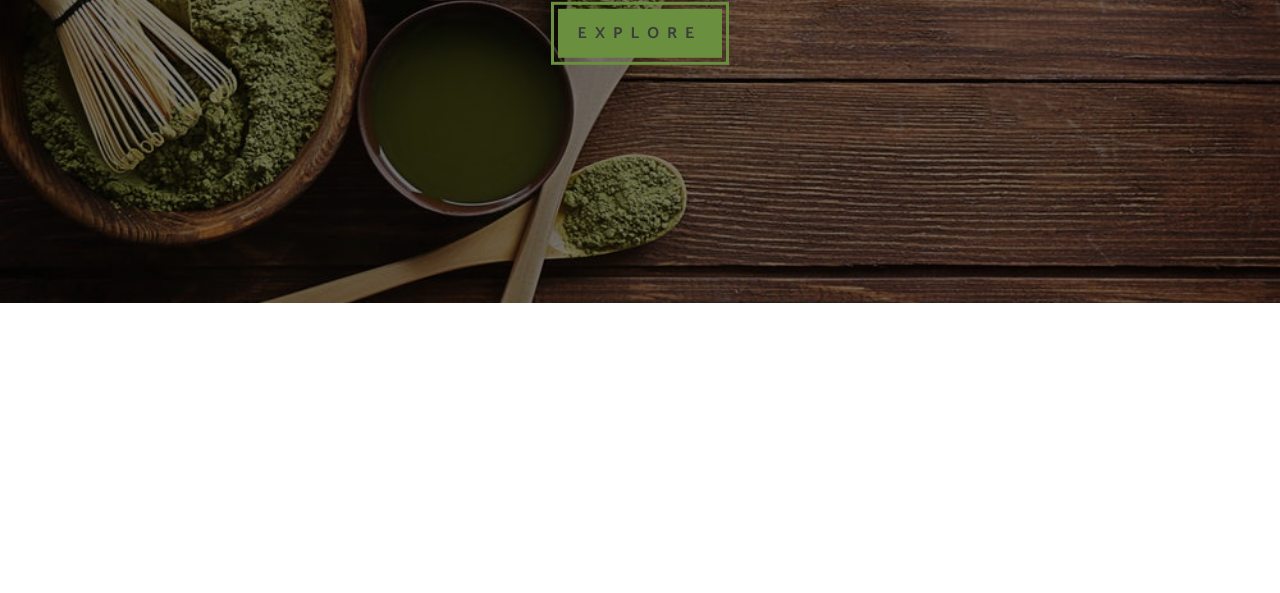
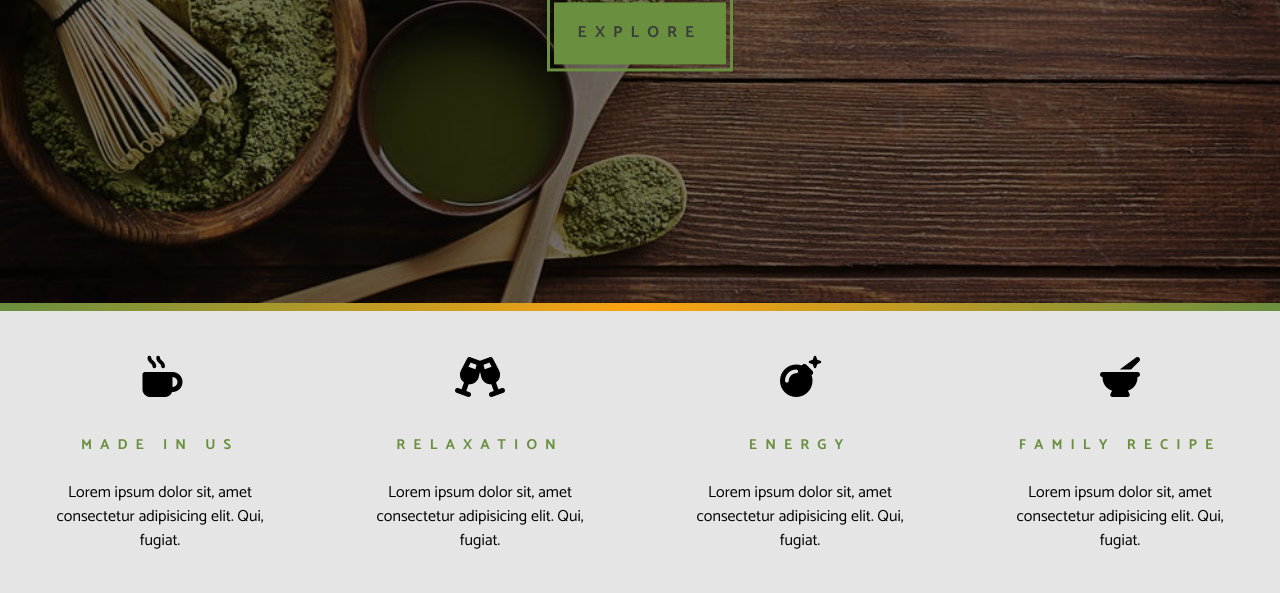
Before and after one commit to AashishGiri-12/TeaStationProject, a plain HTML site: page index.html in a window 1280 px wide. Shown: the part 497-1090 px from the top of the page. Before the commit the page ends 800 px from the top, so only its background shows below. Drawn offline with Linux system fonts and the light colour scheme; a web font is replaced by a local one.

Commit message:
animation added at header and a new section created
New section skills is created where hover and icons are used. Media screen is used to make column to float the element to left and clearfix class is added so other element after skills class would be floated with its element.

```diff
--- a/index.html
+++ b/index.html
@@ -21,11 +21,66 @@
          <h1 class="banner-title">specially crafted tea</h1>
          <a href="skills.html" class="banner-btn">explore</a>
       </div>
-
-
-
     </header>
 
     <!-- end-header -->
+    <!-- content-divider -->
+    <div class="content-divider"></div>
+    <!-- end of content-divider -->
+
+    <!-- skills -->
+    <section class="skills clearfix">
+      <!-- skill 1 -->
+      <article class="skill">
+        <span class = "skill-icon">
+          <i class="fas fa-mug-hot"></i>
+        </span>
+        <h3 class="skill-title">Made in US</h3>
+        <p class="skill-text">
+          Lorem ipsum dolor sit, amet consectetur adipisicing elit. Qui, fugiat.
+        </p>
+      </article>
+      <!-- end of skill 1 -->
+
+      <!-- skill 2 -->
+      <article class="skill">
+        <span class = "skill-icon">
+          <i class="fas fa-glass-cheers"></i>
+        </span>
+        <h3 class="skill-title">relaxation</h3>
+        <p class="skill-text">
+          Lorem ipsum dolor sit, amet consectetur adipisicing elit. Qui, fugiat.
+        </p>
+      </article>
+      <!-- end of skill 2 -->
+
+      <!-- skill 3 -->
+      <article class="skill">
+        <span class = "skill-icon">
+          <i class="fas fa-bomb"></i>
+        </span>
+        <h3 class="skill-title">energy</h3>
+        <p class="skill-text">
+          Lorem ipsum dolor sit, amet consectetur adipisicing elit. Qui, fugiat.
+        </p>
+      </article>
+      <!-- end of skill 3 -->
+
+      <!-- skill 4 -->
+      <article class="skill">
+        <span class = "skill-icon">
+          <i class="fas fa-mortar-pestle"></i>
+        </span>
+        <h3 class="skill-title">family recipe</h3>
+        <p class="skill-text">
+          Lorem ipsum dolor sit, amet consectetur adipisicing elit. Qui, fugiat.
+        </p>
+      </article>
+      <!-- end of skill 4 -->
+
+    </section>
+
+    <!-- end of skills -->
+
   </body>
 </html>
--- a/styles.css
+++ b/styles.css
@@ -33,6 +33,12 @@ a{
   color: var(--primaryColor)
 }
 /* end of utility/ helper classes */
+/* clearfix */
+.clearfix::after, .clearfix::before{
+  content: "";
+  clear: both;
+  display: table;
+}
 /* global */
 /* navbar */
 /* header */
@@ -49,14 +55,16 @@ a{
    text-align: center;
    transform: translate(-50%, -50%);
    letter-spacing: var(--letterSpacing);
+   transition: var(--mainTransition);
 }
+
 
 .banner-subtitle{
   font-size: 2rem;
   font-family: var(--slantedText);
   color: var(--primaryColor);
   /* animation */
-
+  animation: SlideFromtheRight 5s ease-in-out 1;
 
 }
 .banner-title{
@@ -65,6 +73,8 @@ a{
   color: var(--mainWhite);
   margin-top: 2.5rem;
   line-height: 1.3;
+  /* animation */
+  animation: SlideFromtheLeft 5s ease-in-out 1;
 }
 
 .main-btn, .banner-btn{
@@ -84,4 +94,126 @@ a{
 .main-btn:hover, .banner-btn:hover{
   color: var(--mainWhite);
   opacity: 0.7;
+
 }
+.banner-btn{
+  padding: 1.2rem 1.5rem;
+  animation: show 5s ease-in-out 1;
+}
+
+/* end of headerr */
+
+/* animation */
+@keyframes show{
+  0% {
+    transform: scale(2);
+    opacity: 0;
+  }
+  100% {
+    transform: scale(1);
+    opacity: 1;
+  }
+}
+
+@keyframes SlideFromtheRight{
+  0% {
+    transform: translateX(1000px);
+  }
+  50% {
+    transform: translateX(-200px);
+  }
+  75% {
+    transform: translateX(50px);
+  }
+  100% {
+    transform: translateX(0px);
+  }
+}
+
+@keyframes SlideFromtheLeft{
+  0% {
+    transform: translateX(-1000px);
+  }
+  50% {
+    transform: translateX(200px);
+  }
+  75% {
+    transform: translateX(-50px);
+  }
+  100% {
+    transform: translateX(0px);
+  }
+}
+
+/* endofanimation */
+
+/* content-divider */
+.content-divider{
+  height: 0.5rem;
+  background: linear-gradient(to left, var(--primaryColor), var(--secondaryColor), var(--primaryColor));
+}
+/* end of content-divider */
+
+/* skills */
+.skills{
+  background: var(--mainGrey);
+
+}
+
+.skill{
+  padding: 2.5rem 0;
+  text-align: center;
+  transition: var(--mainTransition);
+}
+.skill-icon{
+  font-size: 2.5rem;
+  margin-bottom: 1.5rem;
+  display: inline-block;
+  transition: var(--mainTransition);
+}
+.skill-title{
+  font-size: 0.9rem;
+  font-weight: bold;
+  color: var(--primaryColor);
+  text-transform: uppercase;
+  letter-spacing: var(--letterSpacing);
+  margin-bottom: 1.5rem;
+}
+
+.skill-text{
+  max-width: 13rem;
+  margin: 0 auto;
+}
+
+.skill:hover{
+  background: var(--primaryColor);
+
+}
+.skill:hover .skill-title{
+  color: var(--mainWhite);
+
+}
+.skill:hover .skill-icon{
+  transform: translateY(-5px);
+
+}
+
+@media screen and (min-width: 576px) {
+  .skill{
+    float: left;
+    width: 50%;
+  }
+
+}
+
+@media screen and (min-width: 1200px) {
+  .skill{
+    width: 25%;
+  }
+
+}
+
+
+
+
+/* end of skills */
```
